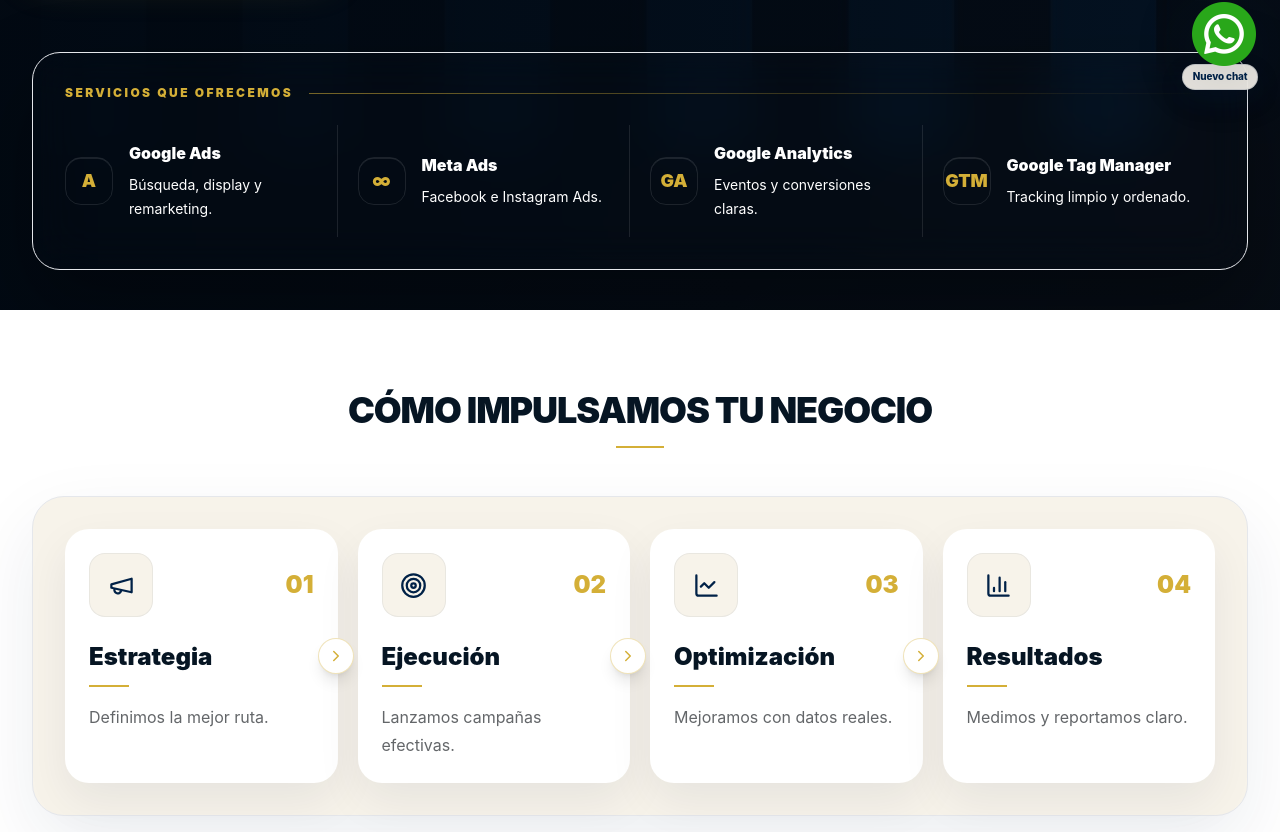
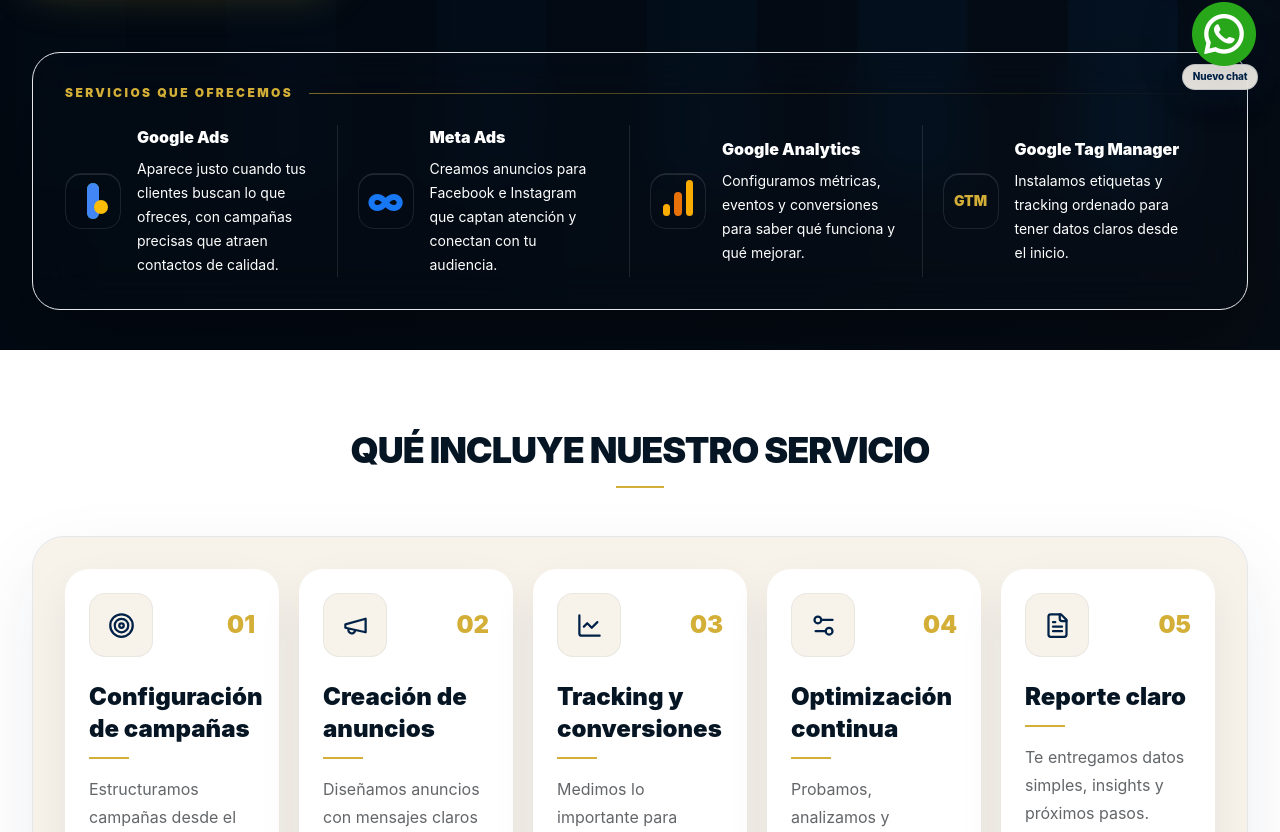
Before and after one commit to dsolutionsredes-dotcom/dsolution-web, a Next.js app: page /servicios/marketing-digital in a window 1280 px wide. Shown: the part 628-1460 px from the top of the page. Built offline with nearby package versions, Linux system fonts and the light colour scheme; no server answers.

Commit message:
dsolution-web-fase38-marketing-copy-cleanup

```diff
--- a/components/MarketingDigitalPageClient.tsx
+++ b/components/MarketingDigitalPageClient.tsx
@@ -8,10 +8,11 @@
 import {
   ArrowRight,
   BarChart3,
-  ChevronRight,
   BriefcaseBusiness,
+  FileText,
   LineChart,
   Megaphone,
+  Settings2,
   ShoppingCart,
   Store,
   Target,
@@ -43,27 +44,28 @@
     eyebrow: 'Servicio',
     titleA: 'Marketing',
     titleB: 'digital',
-    subtitle: 'Estrategias y campañas que se traducen en más clientes y mejores resultados.',
+    subtitle: 'Creamos campañas digitales claras, bien segmentadas y medibles para atraer a las personas correctas hacia tu negocio.',
     heroButton: 'Quiero impulsar mi negocio',
     servicesLabel: 'Servicios que ofrecemos',
     serviceItems: [
-      ['Google Ads', 'Búsqueda, display y remarketing.'],
-      ['Meta Ads', 'Facebook e Instagram Ads.'],
-      ['Google Analytics', 'Eventos y conversiones claras.'],
-      ['Google Tag Manager', 'Tracking limpio y ordenado.'],
+      ['Google Ads', 'Aparece justo cuando tus clientes buscan lo que ofreces, con campañas precisas que atraen contactos de calidad.'],
+      ['Meta Ads', 'Creamos anuncios para Facebook e Instagram que captan atención y conectan con tu audiencia.'],
+      ['Google Analytics', 'Configuramos métricas, eventos y conversiones para saber qué funciona y qué mejorar.'],
+      ['Google Tag Manager', 'Instalamos etiquetas y tracking ordenado para tener datos claros desde el inicio.'],
     ],
-    processTitle: 'Cómo impulsamos tu negocio',
+    processTitle: 'Qué incluye nuestro servicio',
     process: [
-      ['Estrategia', 'Definimos la mejor ruta.'],
-      ['Ejecución', 'Lanzamos campañas efectivas.'],
-      ['Optimización', 'Mejoramos con datos reales.'],
-      ['Resultados', 'Medimos y reportamos claro.'],
+      ['Configuración de campañas', 'Estructuramos campañas desde el inicio para atraer a tu cliente ideal.'],
+      ['Creación de anuncios', 'Diseñamos anuncios con mensajes claros que captan atención rápido.'],
+      ['Tracking y conversiones', 'Medimos lo importante para saber qué funciona y qué no.'],
+      ['Optimización continua', 'Probamos, analizamos y ajustamos para mejorar cada campaña.'],
+      ['Reporte claro', 'Te entregamos datos simples, insights y próximos pasos.'],
     ],
     audienceTitle: '¿Para quién es?',
     audience: [
-      ['Negocios locales', 'Más clientes cerca de tu zona.'],
-      ['Empresas en crecimiento', 'Escalar con una estrategia clara.'],
-      ['E-commerce', 'Convertir visitas en ventas.'],
+      ['Negocios locales', 'Para negocios que quieren aparecer frente a personas cercanas y listas para contactarlos.'],
+      ['Empresas en crecimiento', 'Para marcas que necesitan ordenar su marketing y dejar de improvisar.'],
+      ['E-commerce', 'Para tiendas online que quieren campañas más claras, medibles y mejor dirigidas.'],
     ],
   },
   en: {
@@ -71,45 +73,68 @@
     eyebrow: 'Service',
     titleA: 'Digital',
     titleB: 'marketing',
-    subtitle: 'Strategies and campaigns built to bring more customers and clearer results.',
+    subtitle: 'We build clear, well-targeted and measurable campaigns to attract the right people to your business.',
     heroButton: 'I want to grow my business',
     servicesLabel: 'What we offer',
     serviceItems: [
-      ['Google Ads', 'Search, display and remarketing.'],
-      ['Meta Ads', 'Facebook and Instagram Ads.'],
-      ['Google Analytics', 'Clear events and conversions.'],
-      ['Google Tag Manager', 'Clean and organised tracking.'],
+      ['Google Ads', 'Appear right when customers search for what you offer, with precise campaigns that attract quality enquiries.'],
+      ['Meta Ads', 'We create Facebook and Instagram ads that grab attention and connect with your audience.'],
+      ['Google Analytics', 'We configure metrics, events and conversions to know what works and what to improve.'],
+      ['Google Tag Manager', 'We set up organised tags and tracking so your data is clear from day one.'],
     ],
-    processTitle: 'How we grow your business',
+    processTitle: 'What our service includes',
     process: [
-      ['Strategy', 'We define the best route.'],
-      ['Execution', 'We launch effective campaigns.'],
-      ['Optimisation', 'We improve with real data.'],
-      ['Results', 'We measure and report clearly.'],
+      ['Campaign setup', 'We structure campaigns from the start to attract your ideal customer.'],
+      ['Ad creation', 'We design ads with clear messages that quickly capture attention.'],
+      ['Tracking & conversions', 'We measure what matters to know what works and what does not.'],
+      ['Continuous optimisation', 'We test, analyse and adjust to improve every campaign.'],
+      ['Clear reporting', 'We deliver simple data, insights and next steps.'],
     ],
     audienceTitle: 'Who is it for?',
     audience: [
-      ['Local businesses', 'More customers near your area.'],
-      ['Growing companies', 'Scale with a clear strategy.'],
-      ['E-commerce', 'Turn visits into sales.'],
+      ['Local businesses', 'For businesses that want to appear in front of nearby people ready to contact them.'],
+      ['Growing companies', 'For brands that need to organise their marketing and stop improvising.'],
+      ['E-commerce', 'For online stores that need clearer, measurable and better-targeted campaigns.'],
     ],
   },
 } as const;
 
-const processIcons = [Megaphone, Target, LineChart, BarChart3];
+const processIcons = [Target, Megaphone, LineChart, Settings2, FileText];
 const audienceIcons = [Store, BriefcaseBusiness, ShoppingCart];
 const audienceImages = ['/service-photography.jpg', '/service-marketing.jpg', '/service-web.jpg'];
 
 function BrandMark({ label }: { label: string }) {
-  const initials: Record<string, string> = {
-    'Google Ads': 'A',
-    'Meta Ads': '∞',
-    'Google Analytics': 'GA',
-    'Google Tag Manager': 'GTM',
-  };
+  if (label === 'Google Ads') {
+    return (
+      <span className="relative inline-flex h-14 w-14 shrink-0 items-center justify-center rounded-2xl border border-white/10 bg-white/7 shadow-[inset_0_1px_0_rgba(255,255,255,.12)]">
+        <span className="absolute h-9 w-3 -rotate-32 rounded-full bg-[#34A853]" />
+        <span className="absolute h-9 w-3 rotate-32 rounded-full bg-[#4285F4]" />
+        <span className="absolute bottom-3.5 right-3 h-3.5 w-3.5 rounded-full bg-[#FBBC05]" />
+      </span>
+    );
+  }
+
+  if (label === 'Meta Ads') {
+    return (
+      <span className="inline-flex h-14 w-14 shrink-0 items-center justify-center rounded-2xl border border-white/10 bg-white/7 text-4xl font-black leading-none text-[#1877F2] shadow-[inset_0_1px_0_rgba(255,255,255,.12)]">
+        ∞
+      </span>
+    );
+  }
+
+  if (label === 'Google Analytics') {
+    return (
+      <span className="inline-flex h-14 w-14 shrink-0 items-end justify-center gap-1 rounded-2xl border border-white/10 bg-white/7 px-3 pb-3 shadow-[inset_0_1px_0_rgba(255,255,255,.12)]">
+        <span className="h-3 w-2.5 rounded-full bg-[#F9AB00]" />
+        <span className="h-6 w-2.5 rounded-full bg-[#E8710A]" />
+        <span className="h-9 w-2.5 rounded-full bg-[#F9AB00]" />
+      </span>
+    );
+  }
+
   return (
-    <span className="inline-flex h-12 w-12 shrink-0 items-center justify-center rounded-2xl border border-white/10 bg-white/8 text-lg font-black text-[#D4AF37] shadow-[inset_0_1px_0_rgba(255,255,255,.1)]">
-      {initials[label] || label.slice(0, 2)}
+    <span className="inline-flex h-14 w-14 shrink-0 items-center justify-center rounded-2xl border border-white/10 bg-white/7 text-sm font-black text-[#D4AF37] shadow-[inset_0_1px_0_rgba(255,255,255,.12)]">
+      GTM
     </span>
   );
 }
@@ -187,14 +212,14 @@
           </div>
 
           <div className="mt-12 rounded-[2rem] border border-[#002147]/8 bg-[#F7F3EA] p-6 shadow-[0_28px_75px_rgba(0,33,71,.08)] md:p-8">
-            <div className="grid gap-5 md:grid-cols-4">
+            <div className="grid gap-5 md:grid-cols-5">
               {t.process.map(([title, text], index) => {
                 const Icon = processIcons[index];
                 return (
                   <article key={title} className="relative rounded-[1.5rem] bg-white p-6 shadow-[0_18px_45px_rgba(0,33,71,.07)]">
-                    {index < t.process.length - 1 && (
+                    {false && index < t.process.length - 1 && (
                       <span className="absolute -right-4 top-1/2 z-20 hidden h-9 w-9 -translate-y-1/2 items-center justify-center rounded-full border border-[#D4AF37]/35 bg-white text-[#D4AF37] shadow-lg md:flex">
-                        <ChevronRight size={18} />
+                        <ArrowRight size={18} />
                       </span>
                     )}
                     <div className="flex items-center justify-between gap-4">
```
Also changed, not shown: directus-upgrade/phase38-marketing-copy-cleanup.md (added, +13 -0 lines).
